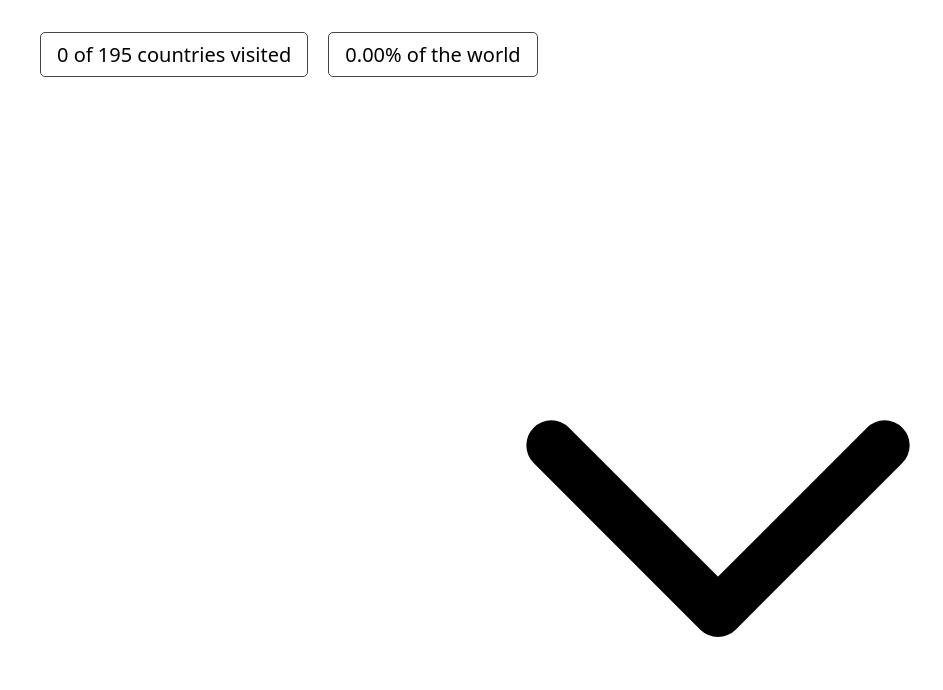
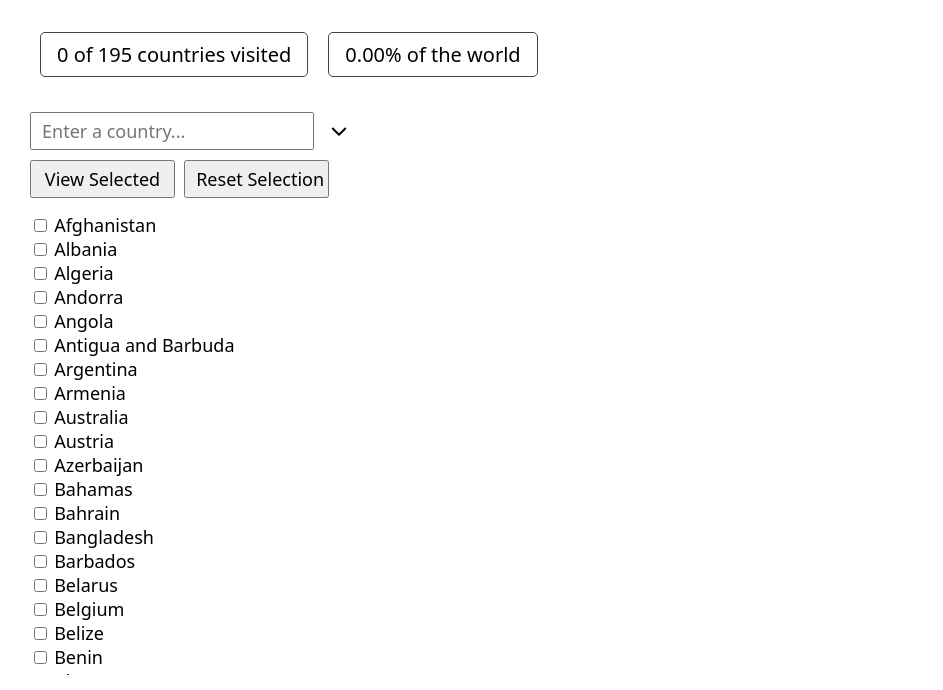
Before and after one commit to fran-mowat/travel-tracker, a plain HTML site: page index.html in a window 1280 px wide. Shown: the part 110-800 px from the top of the page, without its empty margins (0-943 px from the left). Drawn offline with nearby package versions, Linux system fonts and the light colour scheme.

Commit message:
styling filter icon

```diff
--- a/static/styles.css
+++ b/static/styles.css
@@ -60,6 +60,17 @@ header > div:not(.stats){
     margin: 10px 0;
 }
 
+.search{
+    display: flex;
+    flex-direction: row;
+    align-items: center;
+    gap: 10px;
+}
+
+img{
+    width: 30px;
+}
+
 input{
     padding: 5px 10px;
 }
```
